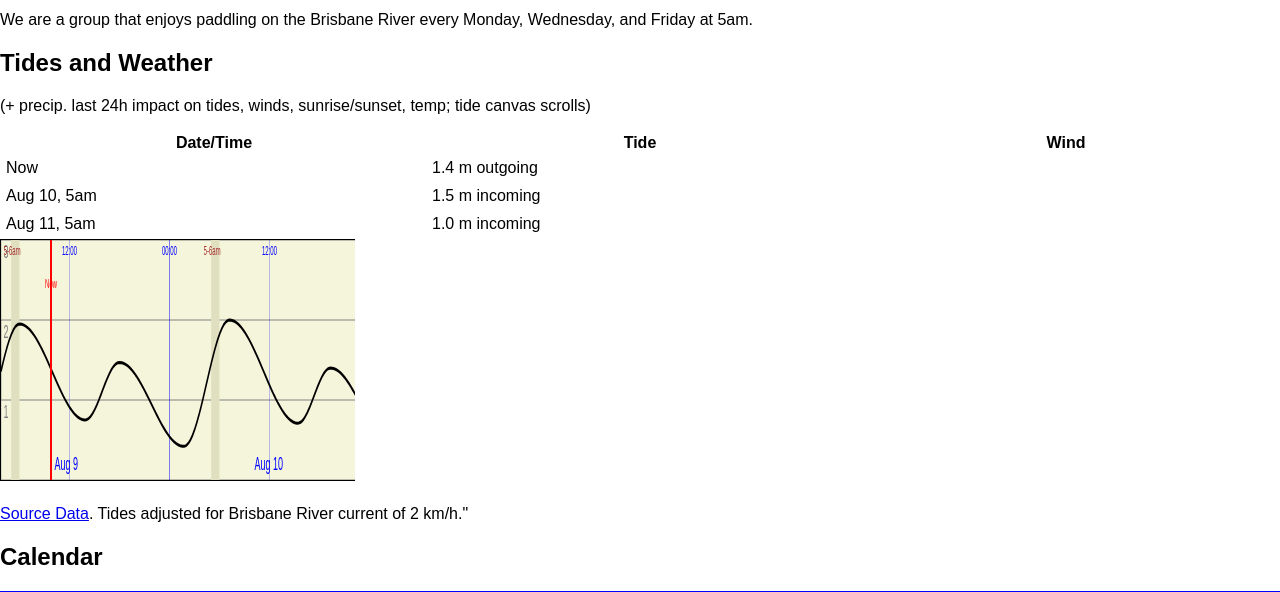
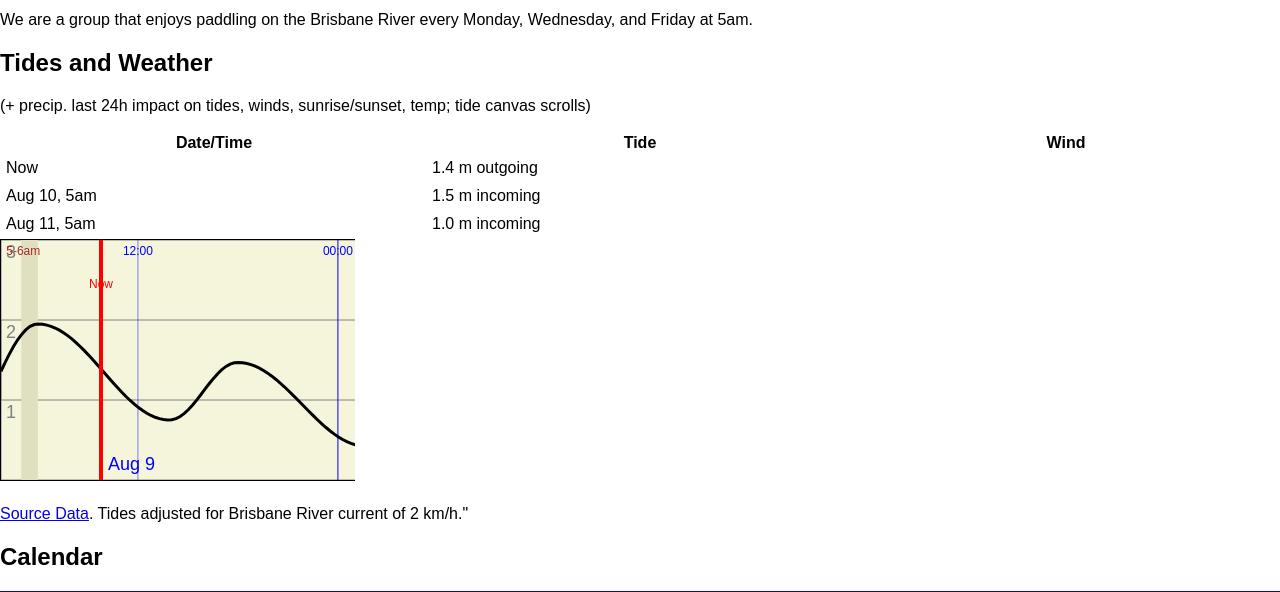
Before and after one commit to dpmatsalla/westendspearers, a PHP site: page / in a window 1280 px wide. Shown: the part 497-1089 px from the top of the page. Run offline with PHP 8.4, Linux system fonts and the light colour scheme; some libraries are stand-ins or nearby versions.

Commit message:
Update styles.css

```diff
--- a/styles.css
+++ b/styles.css
@@ -11,8 +11,8 @@ body,html {
     overflow-y: hidden;
 }
 canvas {
-    width: 800px;
-    height: 240px;
+    /*width: 800px;
+    height: 240px;*/
     border: 1px solid #000000;
     background-color: beige;
 }
```
